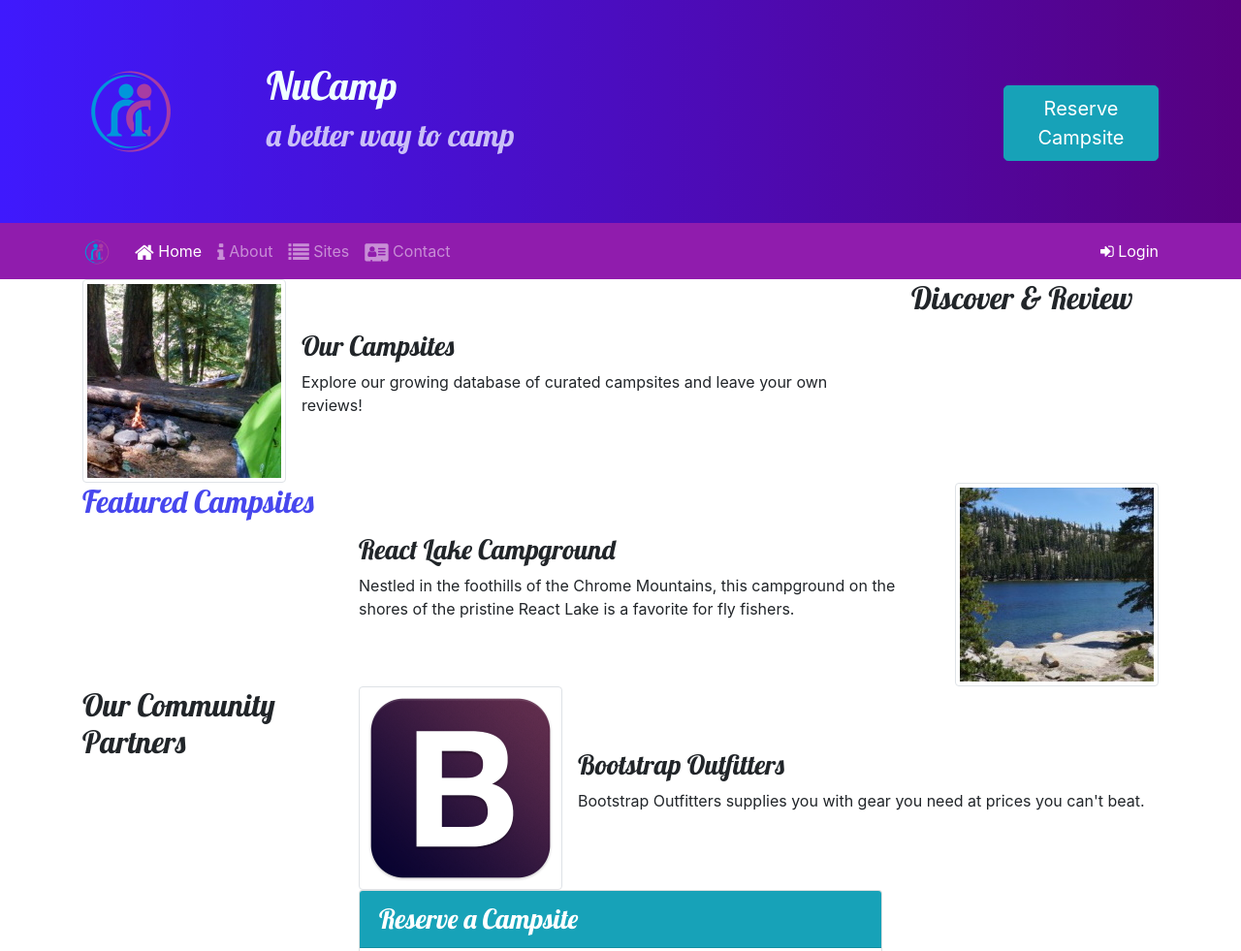
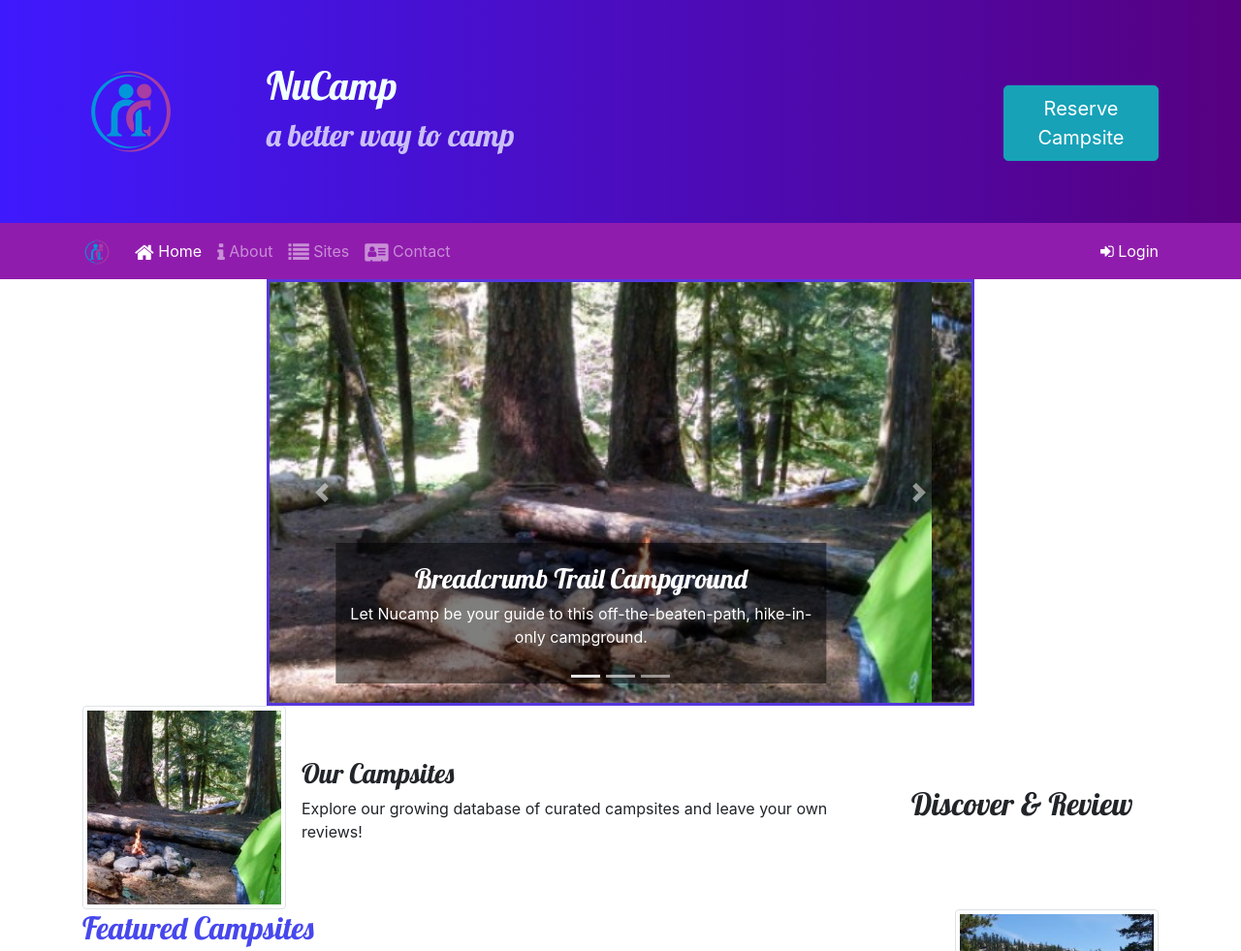
Before and after one commit to LaShell-Young/nucampsite, a website: page index.html in a window 1280 px wide. Shown: the top 981 px of the page at 97% size. Drawn offline with nearby package versions, Linux system fonts and the light colour scheme.

Commit message:
week 3 add - carousel

```diff
--- a/index.html
+++ b/index.html
@@ -167,7 +167,71 @@
     </div>
 
     <div class="container">
-      <div class="row">
+      <div class="row row-content">
+        <div class="col-md-8 mx-auto">
+          <div id="homeCarousel" class="carousel slide" data-ride="carousel">
+            <ol class="carousel-indicators">
+              <li
+                data-target="#homeCarousel"
+                data-slide-to="0"
+                class="active"
+              ></li>
+              <li data-target="#homeCarousel" data-slide-to="1"></li>
+              <li data-target="#homeCarousel" data-slide-to="2"></li>
+            </ol>
+            <div class="carousel-inner">
+              <div class="carousel-item active">
+                <img
+                  class="d-block w-100"
+                  src="img/breadcrumb-trail.jpg"
+                  alt="Breadcrumb Trail Campground"
+                />
+                <div class="carousel-caption">
+                  <h3>Breadcrumb Trail Campground</h3>
+                  <p class="d-none d-sm-block">
+                    Let Nucamp be your guide to this off-the-beaten-path,
+                    hike-in-only campground.
+                  </p>
+                </div>
+              </div>
+              <div class="carousel-item">
+                <img
+                  class="d-block w-100"
+                  src="img/react-lake.jpg"
+                  alt="React Lake Campground"
+                />
+              </div>
+              <div class="carousel-item">
+                <img
+                  class="d-block w-100"
+                  src="img/chrome-river.jpg"
+                  alt="Chrome River Campground"
+                />
+              </div>
+            </div>
+            <a
+              class="carousel-control-prev"
+              href="#homeCarousel"
+              role="button"
+              data-slide="prev"
+            >
+              <span class="carousel-control-prev-icon"></span>
+              <span class="sr-only">Previous</span>
+            </a>
+            <a
+              class="carousel-control-next"
+              href="#homeCarousel"
+              role="button"
+              data-slide="next"
+            >
+              <span class="carousel-control-next-icon"></span>
+              <span class="sr-only">Next</span>
+            </a>
+          </div>
+        </div>
+      </div>
+
+      <div class="row row content align-items-center">
         <div class="col-sm-4 order-sm-last col-md-3">
           <h2>Discover & Review</h2>
         </div>
--- a/style.css
+++ b/style.css
@@ -46,6 +46,14 @@ a:hover {
   text-decoration: none;
 }
 
+.carousel-caption {
+  background-color: rgba(0, 0, 0, 0.5);
+}
+
+.carousel {
+  border: solid #5637dd;
+}
+
 /* .footer {
   background-image: linear-gradient(rgb(163, 135, 245), white);
 } */
```
